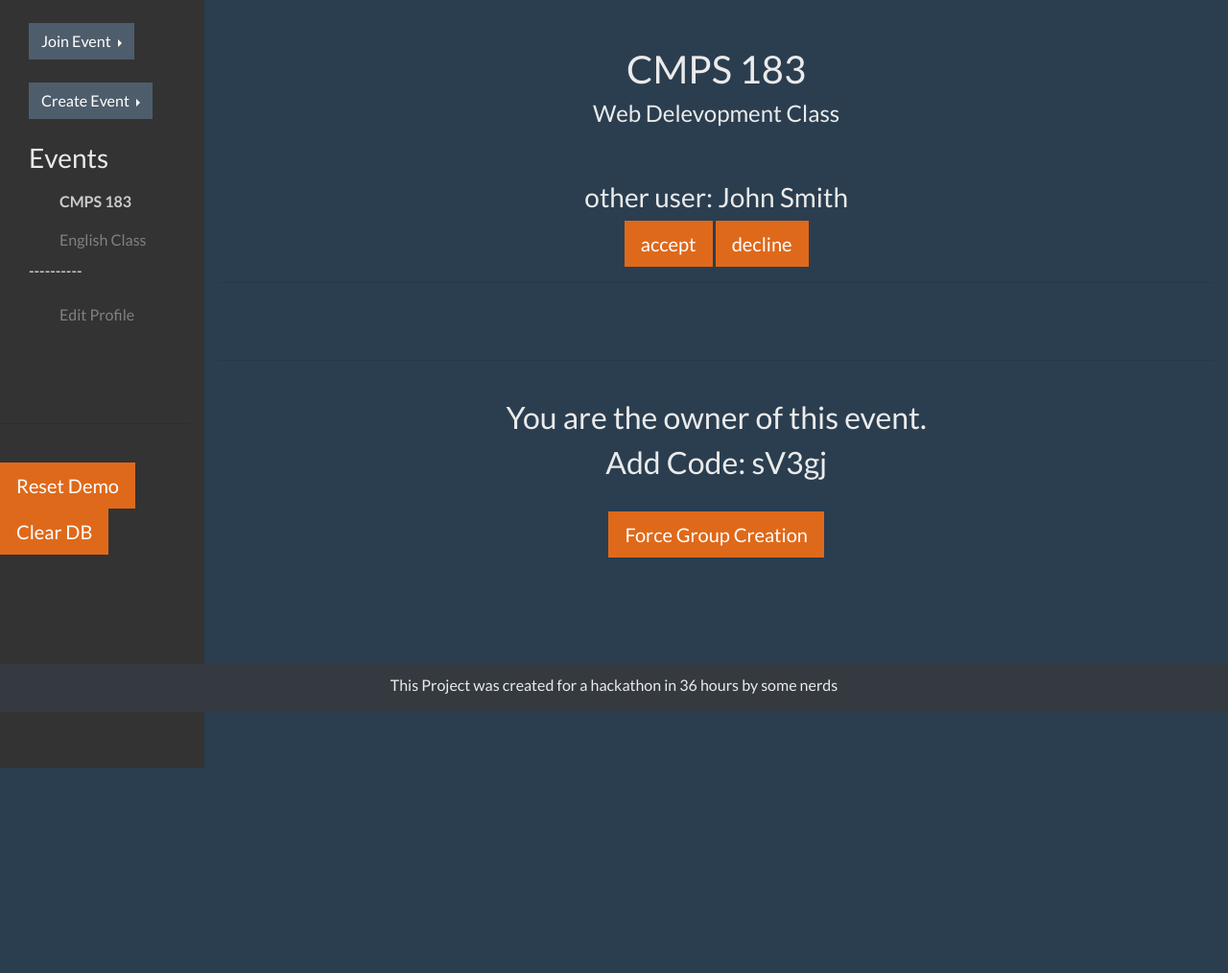
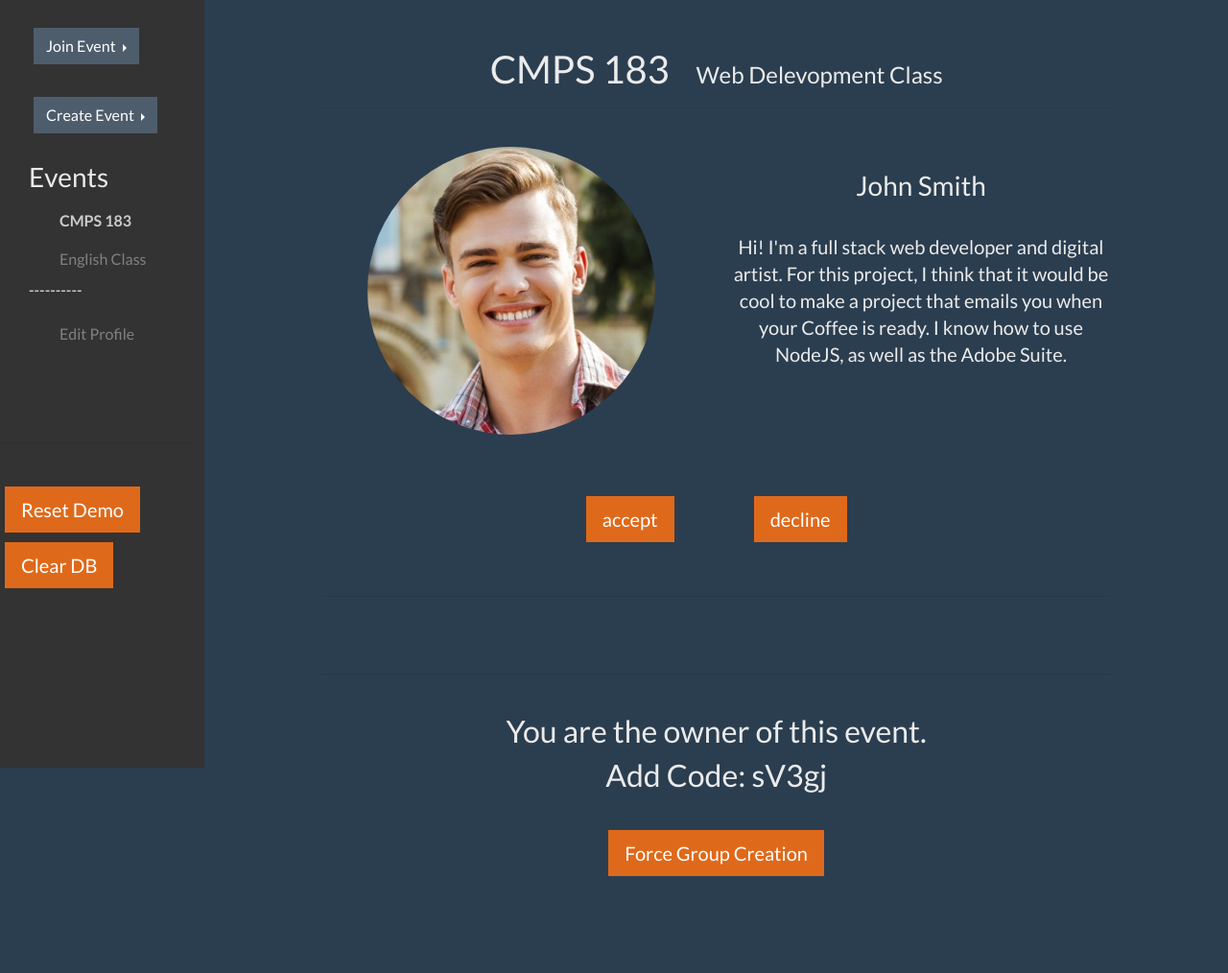
Before and after one commit to CruzHacks2019Groupr/groupr, a Django app: page / in a window 1280 px wide. Shown: the part 58-1072 px from the top of the page at 96% size. Before the commit the page ends 858 px from the top, so only its background shows below. Run offline with Django 3.2, Linux system fonts and the light colour scheme; a user stored in the database is signed in; data comes from the database, SQL or seed files in the repository; both versions use the stored data as it was after the commit; data that the repository does not hold is empty; some libraries are stand-ins or nearby versions.

Commit message:
meetup code

```diff
--- a/project/functions/dbTest.py
+++ b/project/functions/dbTest.py
@@ -6,18 +6,18 @@ from .dbHandler import GroupHandler
 from .dbHandler import dropMostTables
 
 __MAXRAND__ = 100000
-__NUMUSERS__ = 15
+__NUMUSERS__ = 5
 
 def generateLukeTestCase(userId):
 	dropMostTables(userId)
-
+	UserHandler(userId).setPic("static/uploads/cone.jfif")
 	userList = []
 	userList.append(userId)
 
-	for userNum in range(1, __NUMUSERS__):
+	for userNum in range(0, __NUMUSERS__):
 		userList.append(createUser(userNum))
 
-	testEvent = createEvent("TestEvent", "A test event", userList, 3)
+	testEvent = createEvent("CMPS 183", "Web Delevopment Class", userList, 3)
 
 	#eventhandler won't create duplicate edges
 	for user1 in userList:
@@ -38,7 +38,10 @@ def generateLukeTestCase(userId):
 
 def createUser(userNum):
 	print(str(userNum))
-	return UserHandler.createUser(("User" + str(userNum)), "00000000").id
+	u = UserHandler.createUser(user_names[userNum], "00000000")
+	u.setBio(user_bios[userNum])
+	u.setPic("static/uploads/" + user_images[userNum])
+	return u.id
 
 def createEvent(name, desc, userList, groupSize):
 	eventId = EventHandler.createEvent(name, desc, groupSize, userList[0])
@@ -50,5 +53,18 @@ def createEvent(name, desc, userList, groupSize):
 
 	return eventId
 
-def createGroup():
-	pass
+
+user_names = ["John Smith", "Jack Sparrow", "Luke Skywalker", "Mary Poppins", "Jeff Lebowski", "Doc Brown"]
+user_bios = ["Hi! I'm a full stack web developer and digital artist. For this project, I think that it would be cool to make a project that emails you when your Coffee is ready. I know how to use NodeJS, as well as the Adobe Suite.",
+"Stay away from my rum, mate.",
+"I'm Luke Skywalker and I'm here to rescue you!",
+"Don't you know that everybody's got a Fairyland of their own?",
+"Stay away from my rug.",
+"Why shouldn't you be happy?"]
+user_images = [
+"smith.jfif",
+"sparrow.jfif",
+"skywalker.jfif",
+"poppins.webp",
+"lebowski.webp",
+"brown.jfif"]
--- a/project/static/project/main.js
+++ b/project/static/project/main.js
@@ -91,6 +91,7 @@ var app = function() {
 
         $.getJSON(url, function (data) {
             console.log(data)
+            self.vue.loadData()
         })
     }
     self.rejectGroup =function(){
@@ -100,6 +101,7 @@ var app = function() {
 
         $.getJSON(url, function (data) {
             console.log(data)
+
         })
     }
 
--- a/project/static/project/style.css
+++ b/project/static/project/style.css
@@ -55,3 +55,17 @@
   top: 0;
   right: 0;
 }
+.btn{
+  margin: 5px;
+}
+.acceptdecline{
+  margin: 40px;
+}
+
+h1 small{
+  font-size: 24px;
+  padding-left: 20px;
+}
+.bio{
+  font-size: 16px;
+}
--- a/project/templates/base.html
+++ b/project/templates/base.html
@@ -53,9 +53,7 @@
 
 
     {% block content %}{% endblock %}
-    <div class="footer">
-<p>This Project was created for a hackathon in 36 hours by some nerds</p>
-</div>
+
 </div>
 
 </body>
--- a/project/templates/project/index.html
+++ b/project/templates/project/index.html
@@ -53,7 +53,7 @@
     <button type="button" class="btn btn-primary btn-lg" v-on:click="testFunc2">Clear DB</button>
 </div>
 <br><br>
-<div class="col-md-9 col-xl-10">
+<div class="col-md-9 col-xl-8 offset-xl-1">
     <br><br>
     <div v-if="edit_profile" class="col-md-8">
         <h2>Edit Profile</h2>
@@ -78,31 +78,44 @@
     <div v-else>
         <center>
             <span v-if="curr_event != -1">
-                <h1> ${events[curr_event].name} </h1>
-                <h4>${events[curr_event].description}</h4>
-                <br><br>
+                <h1> ${events[curr_event].name}  <small>${events[curr_event].description}</small></h1>
+                <hr>
+                <br>
                 <span v-if="events[curr_event].isIn">
 
                     <span v-if="typeof events[curr_event].group != 'undefined'">
-                        <h3> IN A GROUP! </h3>
-                        <h4>Here are your group members:</h4>
+                        <h4>Here is your group:</h4>
+                        <br>
                         <div class="row">
                             <div v-for="user in events[curr_event].group.users" class="col-sm-4">
-                                <h5>${user.name}</h5>
-                                <img v-bind:src="user.image" class="img img-fluid rounded-circle" style=" max-width: 200px;">
-                                <p>${user.bio}</p>
+                                <img v-bind:src="user.image" class="rounded-circle" style=" width: 200px; height: 200px;">
+                                <h4>${user.name}</h4>
+                                <h7>${user.bio}</h7>
 
                             </div>
 
                         </div>
                         <br>
-                        <button type="button" class="btn btn-primary btn-lg" v-on:click="rejectGroup">Reject Group</button>
+                        <button type="button" class="btn btn-primary btn-lg" v-on:click="testFunc1">Reject Group</button>
                     </span>
+
                     <span v-else-if="suggested_usr.name != ''">
-                        <h3>other user: ${suggested_usr.name} </h3>
-                        <button type="button" class="btn btn-primary btn-lg" v-on:click="accept">accept</button>
-                        <button type="button" class="btn btn-primary btn-lg" v-on:click="decline">decline</button>
+                        <div class="row">
+                            <div class="col-md-6">
+                                <img v-bind:src="suggested_usr.image" class="img img-fluid rounded-circle" style=" width: 300px; height: 300px;">
+                            </div>
+                            <div class="col-md-6">
+                                <br>
+                                <h3>${suggested_usr.name} </h3>
+                                <br>
+                                <h5 style="line-height: 28px;">${suggested_usr.bio}</h5>
+                            </div>
+                        </div>
+                        <br>
+                        <button type="button" class="btn acceptdecline btn-primary btn-lg" v-on:click="accept">accept</button>
+                        <button type="button" class="btn acceptdecline btn-primary btn-lg" v-on:click="decline">decline</button>
                     </span>
+
                     <span v-else>
                         <h3>It looks like you've rated everyone in this event!</h3>
                     </span>
```
Also changed, not shown: db.sqlite3, presentation/groupr1.PNG (added), project/static/uploads/brown.jfif (added), project/static/uploads/cone.jfif (added), project/static/uploads/lebowski.webp (added), project/static/uploads/poppins.webp (added), project/static/uploads/skywalker.jfif (added), project/static/uploads/smith.jfif (added), project/static/uploads/sparrow.jfif (added), 1 other file.
